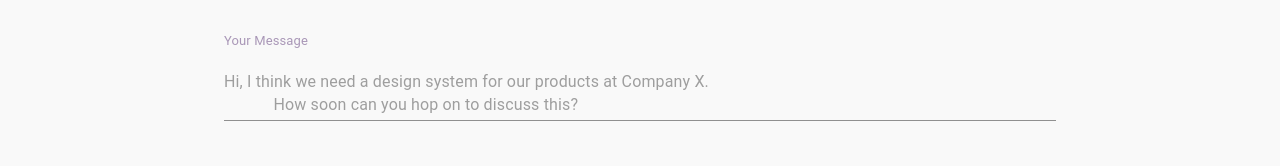
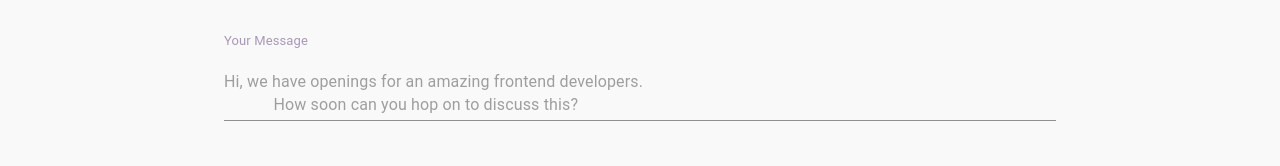
Before and after one commit to Amaan85277/Portfolio, a React (Create React App) app: page / in a window 1280 px wide. Shown: the part 4174-4340 px from the top of the page. Built offline with nearby package versions, Linux system fonts and the light colour scheme.

Commit message:
local change

```diff
--- a/src/Components/Home/Five/Connect/index.js
+++ b/src/Components/Home/Five/Connect/index.js
@@ -110,7 +110,7 @@ function Connect() {
             multiline
             rows={2}
             value={message}
-            placeholder="Hi, I think we need a design system for our products at Company X.
+            placeholder="Hi, we have openings for an amazing frontend developers.
             How soon can you hop on to discuss this?"
           />
         </div>
```
